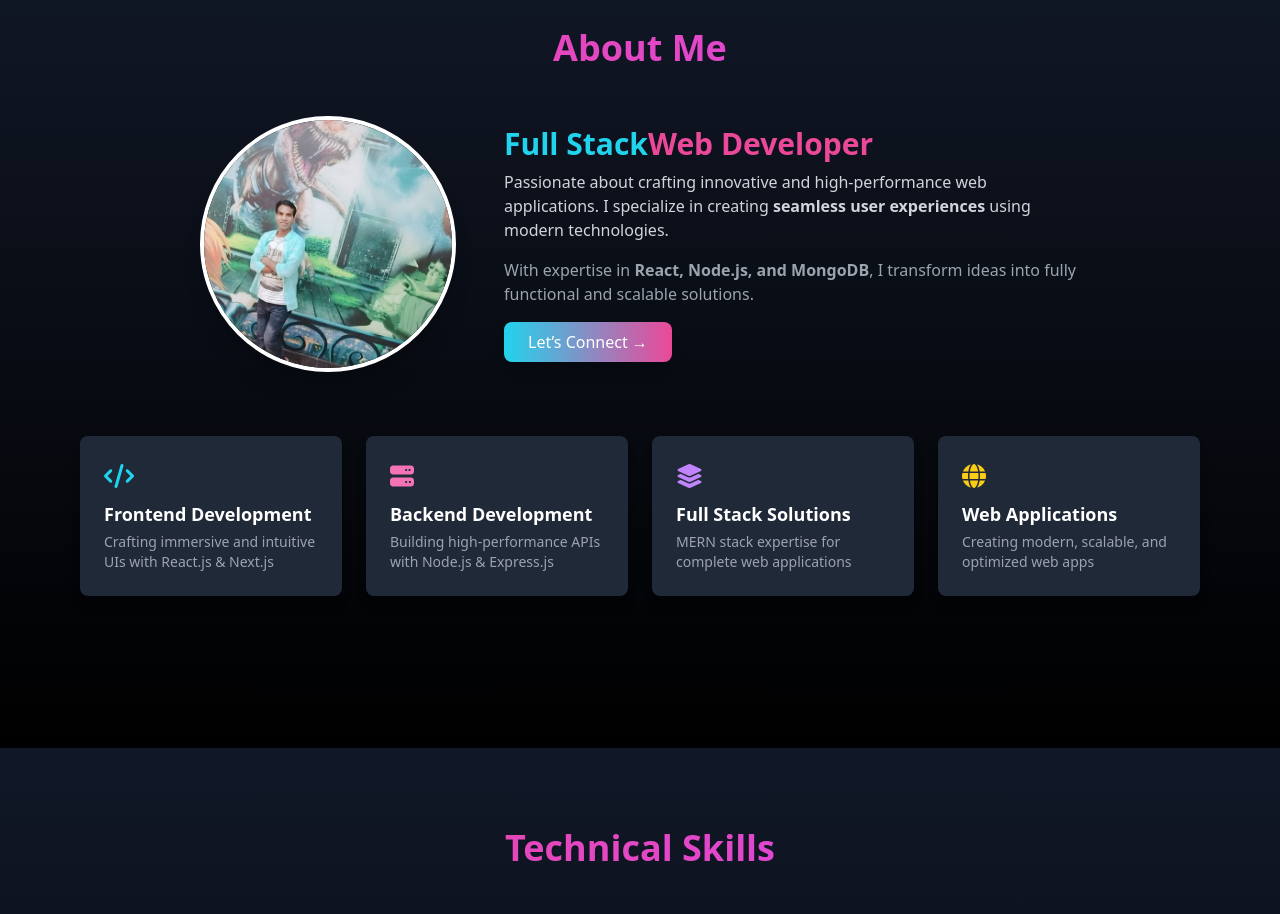
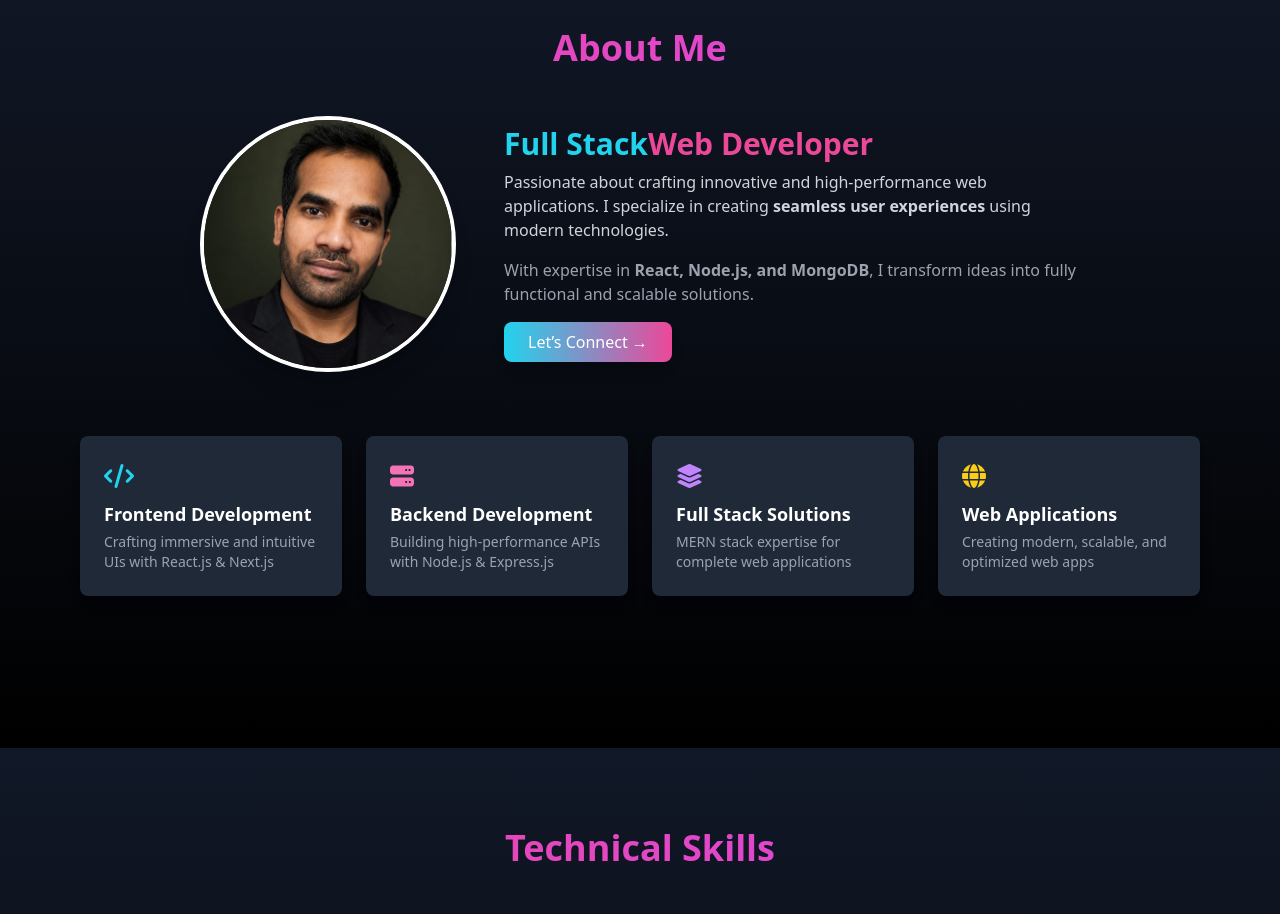
Before and after one commit to rishavranjan60/PortfolioApp, an Angular app in the folder frontend/: page / in a window 1280 px wide. Shown: the part 2280-3194 px from the top of the page. Built offline with nearby package versions, Linux system fonts and the light colour scheme; what ngx-typed-js would draw is missing.

Commit message:
changed pic

```diff
--- a/frontend/src/app/components/about/about.component.html
+++ b/frontend/src/app/components/about/about.component.html
@@ -9,7 +9,7 @@
     <div class="flex flex-col md:flex-row items-center justify-center md:space-x-12 text-left">
       <!-- Profile Image -->
       <div class="w-44 h-44 md:w-64 md:h-64 mb-6 md:mb-0 rounded-full overflow-hidden border-4 border-white shadow-xl">
-        <img src="assets/images/mypic.jpg" alt="Profile" class="w-full h-full object-cover">
+        <img src="assets/images/rishav_pic.jpeg" alt="Profile" class="w-full h-full object-cover">
       </div>
 
       <!-- Text Content -->
```
Also changed, not shown: frontend/src/assets/images/mypic.jpg (deleted), frontend/src/assets/images/rishav_pic.jpeg (added).
